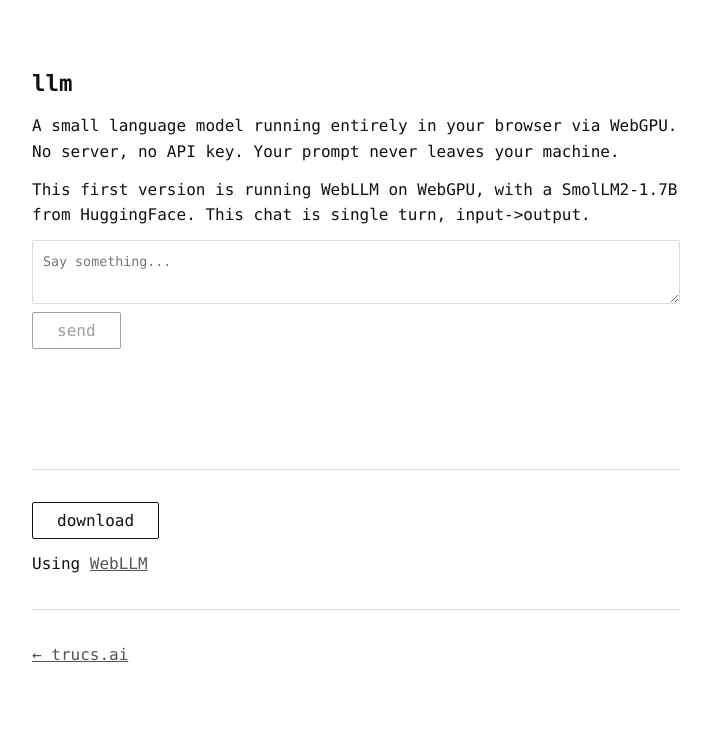
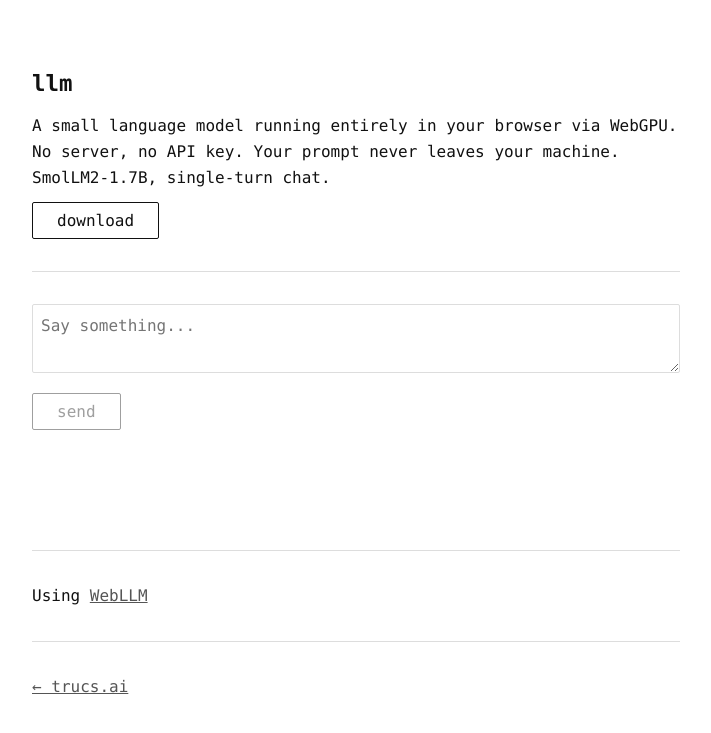
Before and after one commit to idle-intelligence/trucs.ai, a Jekyll site: the page llm/index.html, which Jekyll copies as it is, in a window 1280 px wide. Shown: the top 733 px of the page, without its empty margins (284-995 px from the left). Built offline with Jekyll 4.4.1, drawn with Linux system fonts in a browser that asks for light colours.

Commit message:
Align STT and LLM demos on TTS template
Consistent layout: title, description, model status, controls, input,
output. Auto-load model from cache. Lowercase status text.

```diff
--- a/llm/index.html
+++ b/llm/index.html
@@ -7,18 +7,6 @@
   <meta name="description" content="Run an LLM in your browser via WebGPU. No server, no API key.">
   <link rel="stylesheet" href="../assets/style.css">
   <style>
-    textarea {
-      font-family: inherit;
-      width: 100%;
-      padding: 0.75em;
-      border: 1px solid #ddd;
-      border-radius: 2px;
-      resize: vertical;
-      min-height: 4em;
-      line-height: 1.6;
-      color: #111;
-      background: #fff;
-    }
     button {
       font-family: inherit;
       font-size: 1rem;
@@ -37,6 +25,42 @@
       opacity: 0.4;
       cursor: not-allowed;
     }
+    button:disabled:hover {
+      background: #fff;
+      color: #111;
+    }
+    #model-status {
+      display: flex;
+      align-items: center;
+      gap: 0.75em;
+    }
+    #status-text {
+      color: #555;
+      font-size: 0.85rem;
+    }
+    textarea {
+      font-family: inherit;
+      font-size: 1rem;
+      width: 100%;
+      min-height: 4em;
+      padding: 0.5em;
+      border: 1px solid #ddd;
+      background: #fff;
+      color: #111;
+      resize: vertical;
+      line-height: 1.6;
+      border-radius: 2px;
+    }
+    textarea:focus {
+      outline: none;
+      border-color: #111;
+    }
+    .controls {
+      display: flex;
+      align-items: center;
+      gap: 1em;
+      margin-top: 0.75em;
+    }
     #output {
       margin-top: 1.5em;
       white-space: pre-wrap;
@@ -48,31 +72,26 @@
       color: #999;
       font-size: 0.8rem;
     }
-    #model-status {
-      display: flex;
-      align-items: center;
-      gap: 0.75em;
-    }
-    #status-text {
-      color: #555;
-      font-size: 0.85rem;
-    }
   </style>
 </head>
 <body>
   <main>
     <h1>llm</h1>
     <p>
-      A small language model running entirely in your browser via WebGPU.
-      No server, no API key. Your prompt never leaves your machine.
-    </p>
-    <p>
-      This first version is running WebLLM on WebGPU, with a SmolLM2-1.7B from HuggingFace.
-      This chat is single turn, input->output.
+      A small language model running entirely in your browser via WebGPU.<br>
+      No server, no API key. Your prompt never leaves your machine.<br>
+      SmolLM2-1.7B, single-turn chat.
     </p>
 
-    <div>
-      <textarea id="input" placeholder="Say something..." maxlength="2000"></textarea>
+    <div id="model-status">
+      <button id="load-btn">download</button>
+      <span id="status-text"></span>
+    </div>
+
+    <hr>
+
+    <textarea id="input" placeholder="Say something..." maxlength="2000"></textarea>
+    <div class="controls">
       <button id="send-btn" disabled>send</button>
     </div>
 
@@ -80,11 +99,6 @@
     <div id="stats"></div>
 
     <hr>
-
-    <div id="model-status">
-      <button id="load-btn">download</button>
-      <span id="status-text"></span>
-    </div>
 
     <p>Using <a href="https://github.com/mlc-ai/web-llm">WebLLM</a></p>
 
@@ -129,7 +143,7 @@
 
     async function loadModel() {
       loadBtn.disabled = true;
-      statusText.textContent = 'Loading...';
+      statusText.textContent = 'loading...';
 
       try {
         engine = await CreateMLCEngine('SmolLM2-1.7B-Instruct-q4f16_1-MLC', {
@@ -142,10 +156,10 @@
           },
         });
 
-        statusText.textContent = 'Ready.';
+        statusText.textContent = 'ready';
         sendBtn.disabled = false;
       } catch (err) {
-        statusText.textContent = 'Failed to load: ' + err.message;
+        statusText.textContent = 'failed to load: ' + err.message;
         loadBtn.disabled = false;
         console.error(err);
       }
@@ -181,7 +195,7 @@
         const tokSec = (tokens / elapsed).toFixed(1);
         stats.textContent = `${tokens} tokens in ${elapsed.toFixed(1)}s (${tokSec} tok/s)`;
       } catch (err) {
-        output.textContent = 'Error: ' + err.message;
+        output.textContent = 'error: ' + err.message;
         console.error(err);
       }
 
```
Also changed, not shown: other parts of llm/index.html (+6 -2 lines), stt/index.html (+33 -24 lines).
